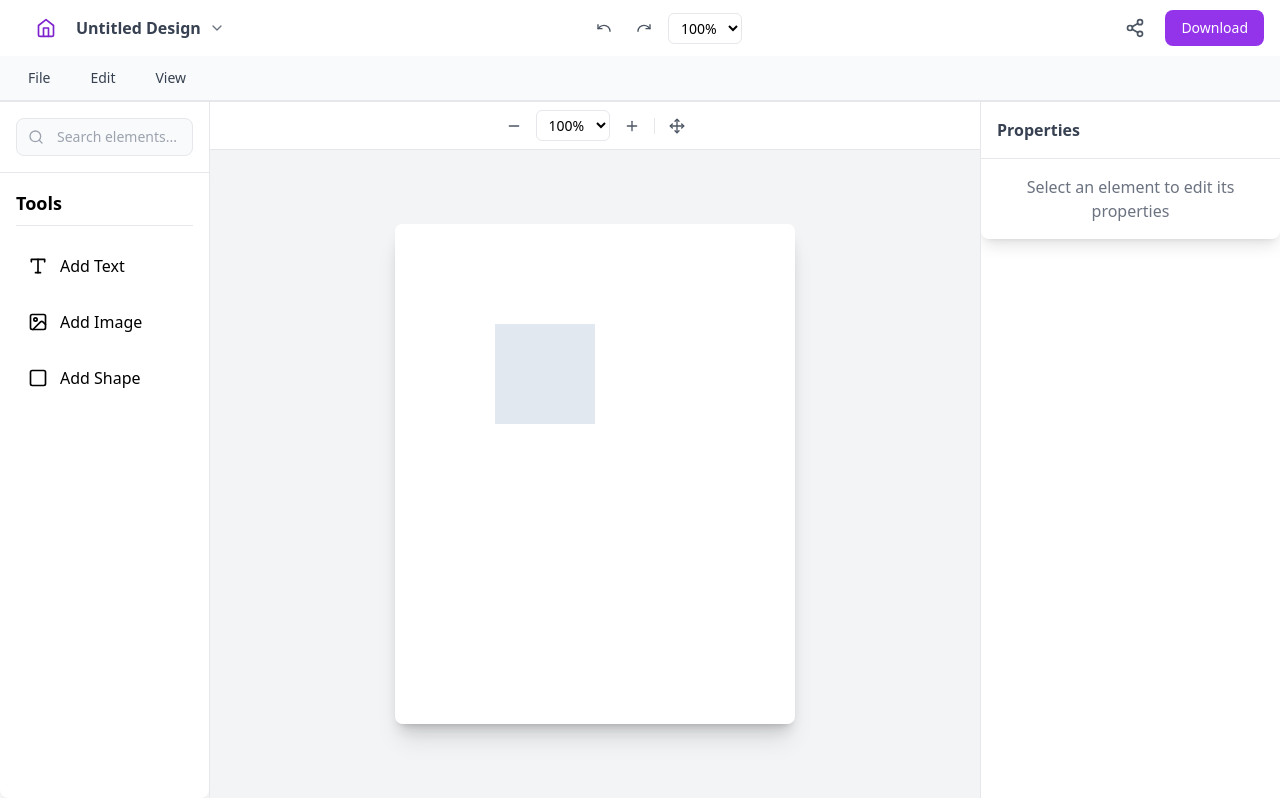
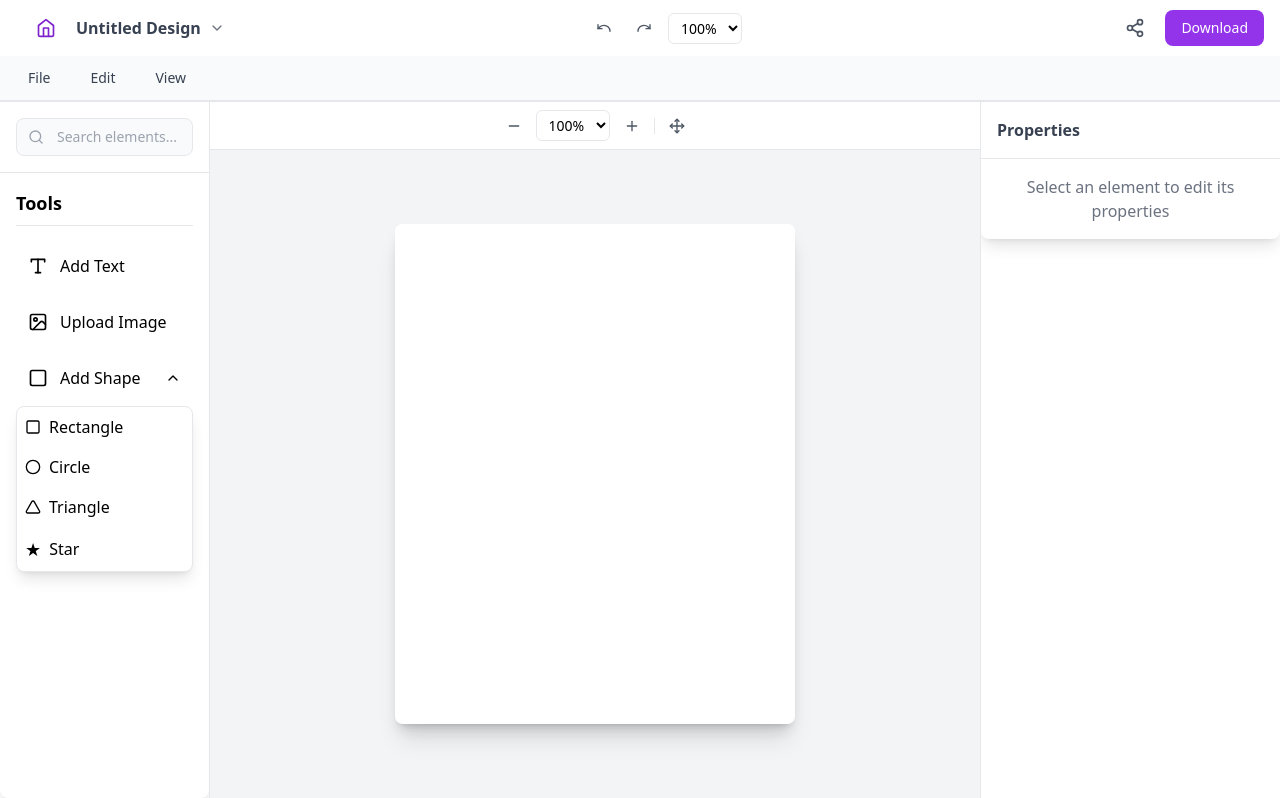
Before and after one commit to akshayfox/STACKPORTS, a React (Vite) app: page / in a window 1280 px wide. Both pictures are taken after a click on the button "Add Shape". Built offline with nearby package versions, Linux system fonts and the light colour scheme.

Commit message:
new commit

```diff
--- a/package.json
+++ b/package.json
@@ -16,6 +16,7 @@
     "lucide-react": "^0.344.0",
     "react": "^18.3.1",
     "react-dom": "^18.3.1",
+    "uuid": "^11.0.5",
     "zustand": "^4.5.2"
   },
   "devDependencies": {
--- a/src/components/Canvas.tsx
+++ b/src/components/Canvas.tsx
@@ -4,8 +4,7 @@ import { DndContext, DragEndEvent, useSensor, useSensors, PointerSensor, MouseSe
 import CanvasElement from './CanvasElement';
 
 const Canvas: React.FC = () => {
-  const { activeTemplate, updateElement } = useEditorStore();
-  console.log(activeTemplate,'activeTemplate')
+  const { activeTemplate, updateElement,setSelectedElement } = useEditorStore();
   const sensors = useSensors(
     useSensor(PointerSensor, {
       activationConstraint: {
@@ -44,9 +43,15 @@ const Canvas: React.FC = () => {
 
   if (!activeTemplate) return null;
 
+
+
+  const handleCanvasClick = () => {
+    setSelectedElement(null); // Deselect the element
+  };
   return (
     <div
       className="relative bg-white shadow-lg rounded-lg overflow-hidden  mx-auto  "
+      onClick={handleCanvasClick}
       style={{
         width: activeTemplate.canvasSize.width,
         height: activeTemplate.canvasSize.height,
@@ -55,7 +60,7 @@ const Canvas: React.FC = () => {
         transformOrigin: 'top left',
       }}
     >
-      <DndContext sensors={sensors} onDragEnd={handleDragEnd}>
+      <DndContext sensors={sensors} onDragEnd={handleDragEnd} >
         {activeTemplate.elements.map((element) => (
           <CanvasElement key={element.id} element={element} />
         ))}
--- a/src/components/CanvasElement.tsx
+++ b/src/components/CanvasElement.tsx
@@ -14,6 +14,34 @@ const CanvasElement: React.FC<Props> = ({ element }) => {
   const { selectedElement, setSelectedElement, updateElement } = useEditorStore();
   const [isEditing, setIsEditing] = useState(false);
 
+  const getShapeStyles = (shapeType: string): React.CSSProperties => {
+    const baseStyles: React.CSSProperties = {
+      width: '100%',
+      height: '100%',
+      backgroundColor: element.style.backgroundColor,
+    };
+
+    switch (shapeType) {
+      case 'circle':
+        return {
+          ...baseStyles,
+          borderRadius: '50%',
+        };
+      case 'triangle':
+        return {
+          ...baseStyles,
+          clipPath: 'polygon(50% 0%, 0% 100%, 100% 100%)',
+        };
+      case 'star':
+        return {
+          ...baseStyles,
+          clipPath: 'polygon(50% 0%, 61% 35%, 98% 35%, 68% 57%, 79% 91%, 50% 70%, 21% 91%, 32% 57%, 2% 35%, 39% 35%)',
+        };
+      default: // rectangle
+        return baseStyles;
+    }
+  };
+
   const style = {
     transform: transform ? `translate3d(${transform.x}px, ${transform.y}px, 0)` : undefined,
     position: 'absolute' as const,
@@ -24,7 +52,6 @@ const CanvasElement: React.FC<Props> = ({ element }) => {
     rotate: `${element.style.rotation}deg`,
     fontSize: `${element.style.fontSize}px`,
     color: element.style.color,
-    backgroundColor: element.style.backgroundColor,
   };
 
   const isSelected = selectedElement?.id === element.id;
@@ -44,6 +71,39 @@ const CanvasElement: React.FC<Props> = ({ element }) => {
     setIsEditing(false);
   };
 
+  const renderContent = () => {
+    if (element.type === 'text' && isEditing) {
+      return (
+        <textarea
+          value={element.content}
+          onChange={handleTextChange}
+          onBlur={handleBlur}
+          className="w-full h-full p-0 border-none bg-transparent resize-none focus:outline-none"
+          autoFocus
+          style={{
+            fontSize: `${element.style.fontSize}px`,
+            color: element.style.color,
+          }}
+        />
+      );
+    }
+
+    if (element.type === 'text') {
+      return <p className="m-0 p-0 break-words">{element.content}</p>;
+    }
+
+    if (element.type === 'image') {
+      return <img src={element.content} alt="" className="w-full h-full object-cover" />;
+    }
+
+    // Shape rendering
+    if (element.type === 'shape') {
+      return <div style={getShapeStyles(element.style.shapeType)} />;
+    }
+
+    return null;
+  };
+
   return (
     <div
       ref={setNodeRef}
@@ -56,25 +116,7 @@ const CanvasElement: React.FC<Props> = ({ element }) => {
       onDoubleClick={handleDoubleClick}
       {...(isEditing ? {} : { ...listeners, ...attributes })}
     >
-      {element.type === 'text' && isEditing ? (
-        <textarea
-          value={element.content}
-          onChange={handleTextChange}
-          onBlur={handleBlur}
-          className="w-full h-full p-0 border-none bg-transparent resize-none focus:outline-none"
-          autoFocus
-          style={{
-            fontSize: `${element.style.fontSize}px`,
-            color: element.style.color,
-          }}
-        />
-      ) : element.type === 'text' ? (
-        <p className="m-0 p-0 break-words">{element.content}</p>
-      ) : element.type === 'image' ? (
-        <img src={element.content} alt="" className="w-full h-full object-cover" />
-      ) : (
-        <div className="w-full h-full" style={{ backgroundColor: element.style.backgroundColor }} />
-      )}
+      {renderContent()}
     </div>
   );
 };
--- a/src/components/PropertyPanel.tsx
+++ b/src/components/PropertyPanel.tsx
@@ -122,6 +122,17 @@ const PropertyPanel: React.FC = () => {
           min="10"
         />
       </div>
+      <div>
+            <label className="block text-sm font-medium text-gray-700 mb-1">
+              Color
+            </label>
+            <input
+              type="color"
+              value={selectedElement.style.color}
+              onChange={(e) => handleStyleChange("backgroundColor", e.target.value)}
+              className="w-full h-10 p-1 border rounded-md"
+            />
+          </div>
 
       <div>
         <label className="block text-sm font-medium text-gray-700 mb-1">
--- a/src/components/Toolbar.tsx
+++ b/src/components/Toolbar.tsx
@@ -1,13 +1,36 @@
-import React from 'react';
+import React, { useState, useRef } from 'react';
 import { useEditorStore } from '../store/editorStore';
-import { Type, Image, Square, Trash2 } from 'lucide-react';
+import { Type, Image, Square, Circle, Triangle, Trash2, ChevronDown } from 'lucide-react';
+import { nanoid } from 'nanoid';
 
-const Toolbar: React.FC = () => {
+interface ElementStyle {
+  x: number;
+  y: number;
+  width: number;
+  height: number;
+  rotation: number;
+  backgroundColor: string;
+  shapeType: string;
+  fontSize?: number;
+  color?: string;
+  path?: string;
+}
+
+interface EditorElement {
+  id: string;
+  type: 'text' | 'image' | 'shape';
+  content: string;
+  style: ElementStyle;
+}
+
+const Toolbar = () => {
   const { addElement, selectedElement, removeElement } = useEditorStore();
+  const [showShapeMenu, setShowShapeMenu] = useState(false);
+  const fileInputRef = useRef<HTMLInputElement>(null);
 
   const addText = () => {
-    addElement({
-      id: crypto.randomUUID(),
+    const element: EditorElement = {
+      id: nanoid(),
       type: 'text',
       content: 'Double click to edit',
       style: {
@@ -18,43 +41,101 @@ const Toolbar: React.FC = () => {
         rotation: 0,
         fontSize: 16,
         color: '#000000',
+        shapeType: 'text',
+        backgroundColor: 'transparent',
       },
-    });
+    };
+    addElement(element);
   };
 
-  const addImage = () => {
-    addElement({
-      id: crypto.randomUUID(),
+  const handleImageUpload = (e: React.ChangeEvent<HTMLInputElement>) => {
+    const file = e.target.files?.[0];
+    if (file) {
+      const reader = new FileReader();
+      reader.onload = (event) => {
+        const element: EditorElement = {
+          id: nanoid(),
           type: 'image',
-      content: 'https://source.unsplash.com/random/800x600',
+          content: event.target?.result as string,
           style: {
             x: 100,
             y: 100,
             width: 200,
             height: 200,
             rotation: 0,
+            shapeType: 'image',
+            backgroundColor: 'transparent',
+            fontSize: 16,
+            color: '#000000',
           },
-    });
+        };
+        addElement(element);
+      };
+      reader.readAsDataURL(file);
+    }
+    // Reset the input value so the same file can be selected again
+    if (fileInputRef.current) {
+      fileInputRef.current.value = '';
+    }
   };
 
-  const addShape = () => {
-    addElement({
-      id: crypto.randomUUID(),
+  const getShapePath = (shapeType: string, width: number, height: number) => {
+    switch (shapeType) {
+      case 'rectangle':
+        return `M 0 0 H ${width} V ${height} H 0 Z`;
+      case 'circle':
+        const rx = width / 2;
+        const ry = height / 2;
+        return `M ${width/2} 0 A ${rx} ${ry} 0 1 0 ${width/2} ${height} A ${rx} ${ry} 0 1 0 ${width/2} 0 Z`;
+      case 'triangle':
+        return `M ${width/2} 0 L ${width} ${height} L 0 ${height} Z`;
+      case 'star':
+        const points = [
+          [50, 0], [61, 35], [98, 35], [68, 57],
+          [79, 91], [50, 70], [21, 91], [32, 57],
+          [2, 35], [39, 35]
+        ].map(([x, y]) => [x * width / 100, y * height / 100]);
+        return `M ${points[0][0]} ${points[0][1]} ${points.slice(1).map(([x, y]) => `L ${x} ${y}`).join(' ')} Z`;
+      default:
+        return `M 0 0 H ${width} V ${height} H 0 Z`;
+    }
+  };
+
+  const addShape = (shapeType: string) => {
+    const width = 100;
+    const height = 100;
+
+    const element: EditorElement = {
+      id: nanoid(),
       type: 'shape',
       content: '',
       style: {
         x: 100,
         y: 100,
-        width: 100,
-        height: 100,
+        width,
+        height,
         rotation: 0,
         backgroundColor: '#e2e8f0',
+        shapeType,
+        fontSize: 16,
+        color: '#000000',
+        path: getShapePath(shapeType, width, height),
       },
-    });
+    };
+
+    addElement(element);
+    setShowShapeMenu(false);
   };
 
   return (
-    <div className="bg-white p-4 shadow-lg rounded-lg h-full ">
+    <div className="bg-white p-4 shadow-lg rounded-lg h-full">
+      <input
+        type="file"
+        ref={fileInputRef}
+        onChange={handleImageUpload}
+        accept="image/*"
+        className="hidden"
+      />
       <h3 className="font-semibold text-lg border-b pb-2 mb-4">Tools</h3>
       <div className="space-y-2">
         <button
@@ -64,17 +145,53 @@ const Toolbar: React.FC = () => {
           <Type size={20} /> Add Text
         </button>
         <button
-          onClick={addImage}
+          onClick={() => fileInputRef.current?.click()}
           className="w-full p-3 hover:bg-gray-100 rounded-lg flex items-center gap-3 transition-colors"
         >
-          <Image size={20} /> Add Image
+          <Image size={20} /> Upload Image
+        </button>
+
+        <div className="relative">
+          <button
+            onClick={() => setShowShapeMenu(!showShapeMenu)}
+            className="w-full p-3 hover:bg-gray-100 rounded-lg flex items-center gap-3 transition-colors justify-between"
+          >
+            <div className="flex items-center gap-3">
+              <Square size={20} /> Add Shape
+            </div>
+            <ChevronDown size={16} className={`transform transition-transform ${showShapeMenu ? 'rotate-180' : ''}`} />
+          </button>
+
+          {showShapeMenu && (
+            <div className="absolute left-0 right-0 mt-1 bg-white border rounded-lg shadow-lg z-10">
+              <button
+                onClick={() => addShape('rectangle')}
+                className="w-full p-2 hover:bg-gray-100 flex items-center gap-2"
+              >
+                <Square size={16} /> Rectangle
               </button>
               <button
-          onClick={addShape}
-          className="w-full p-3 hover:bg-gray-100 rounded-lg flex items-center gap-3 transition-colors"
+                onClick={() => addShape('circle')}
+                className="w-full p-2 hover:bg-gray-100 flex items-center gap-2"
               >
-          <Square size={20} /> Add Shape
+                <Circle size={16} /> Circle
               </button>
+              <button
+                onClick={() => addShape('triangle')}
+                className="w-full p-2 hover:bg-gray-100 flex items-center gap-2"
+              >
+                <Triangle size={16} /> Triangle
+              </button>
+              <button
+                onClick={() => addShape('star')}
+                className="w-full p-2 hover:bg-gray-100 flex items-center gap-2"
+              >
+                <span className="text-lg">★</span> Star
+              </button>
+            </div>
+          )}
+        </div>
+
         {selectedElement && (
           <button
             onClick={() => removeElement(selectedElement.id)}
--- a/src/types/editor.ts
+++ b/src/types/editor.ts
@@ -9,6 +9,7 @@ export interface Element {
     height: number;
     rotation: number;
     fontSize?: number;
+    shapeType: string;
     color?: string;
     backgroundColor?: string;
   };
```
Also changed, not shown: 1 other file (tests, documents, lock files or other folders). Lines whose indentation alone changed are shown as unchanged.
